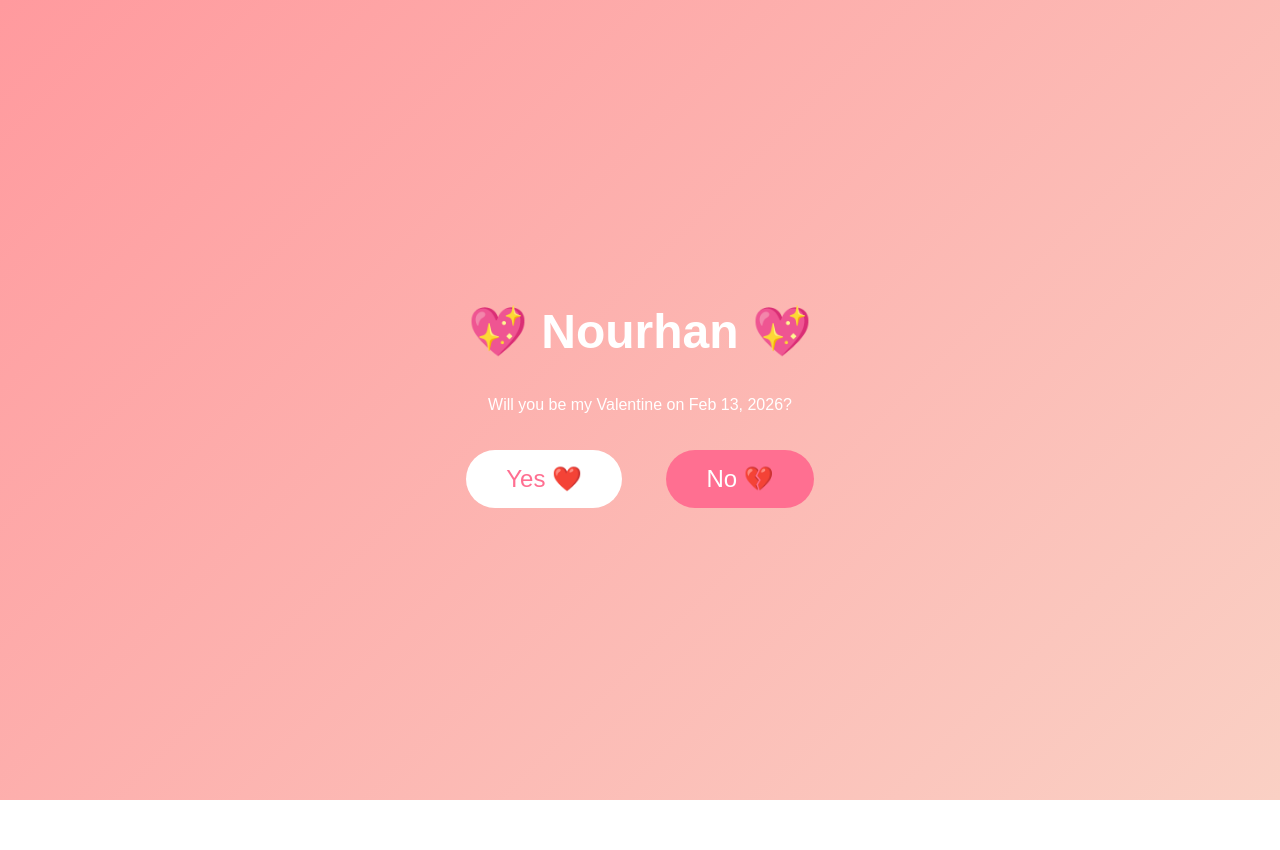
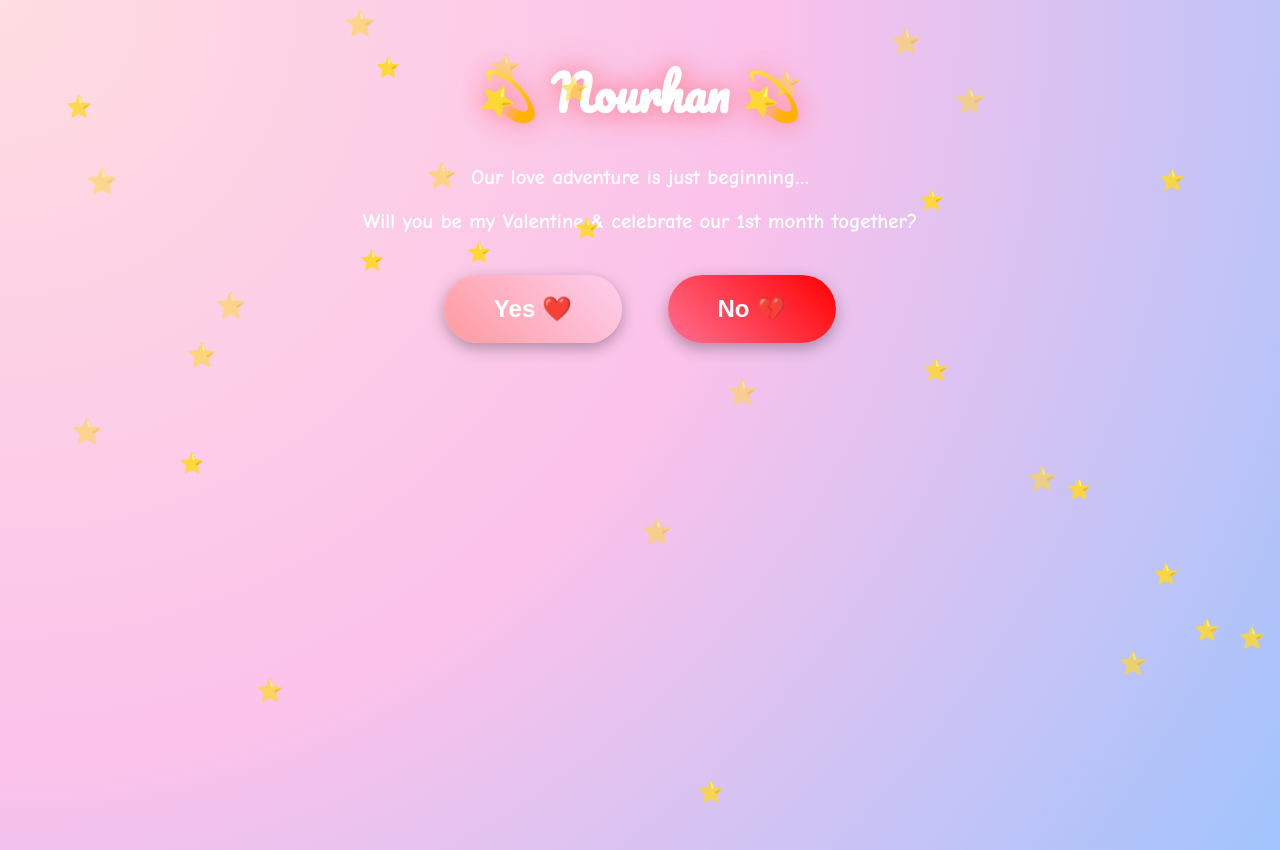
Before and after one commit to Tamerboukarroum-tech/Nourhan, a plain HTML site: page index.html in a window 1280 px wide. Before the commit the page ends 800 px from the top, so only its background shows below. Drawn offline with Linux system fonts and the light colour scheme.

Commit message:
Update index.html

```diff
--- a/index.html
+++ b/index.html
@@ -1,78 +1,101 @@
-<!-- index.html -->
 <!DOCTYPE html>
 <html lang="en">
 <head>
 <meta charset="UTF-8">
 <meta name="viewport" content="width=device-width, initial-scale=1.0">
-<title>Will You Be My Valentine? 💖</title>
+<title>Nourhan 💫 Will You Be My Valentine?</title>
+<link href="https://fonts.googleapis.com/css2?family=Pacifico&family=Comic+Neue:wght@700&display=swap" rel="stylesheet">
 <style>
   body {
     margin: 0;
-    font-family: 'Arial', sans-serif;
-    background: linear-gradient(135deg, #ff9a9e, #fad0c4);
-    display: flex;
-    flex-direction: column;
-    justify-content: center;
-    align-items: center;
+    font-family: 'Comic Neue', sans-serif;
+    background: radial-gradient(circle at top left, #ffdde1, #fbc2eb, #a1c4fd);
     height: 100vh;
+    overflow: hidden;
     text-align: center;
     color: #fff;
-    overflow: hidden;
   }
 
   h1 {
+    font-family: 'Pacifico', cursive;
     font-size: 3em;
-    margin-bottom: 20px;
-    animation: heartBeat 1s infinite;
+    margin-top: 50px;
+    animation: glow 2s ease-in-out infinite alternate;
+    text-shadow: 0 0 10px #ff6f91, 0 0 20px #ff6f91;
   }
 
-  @keyframes heartBeat {
-    0%, 100% { transform: scale(1); }
-    50% { transform: scale(1.2); }
+  @keyframes glow {
+    0% { text-shadow: 0 0 10px #ff6f91, 0 0 20px #ff6f91; }
+    100% { text-shadow: 0 0 30px #ffb6c1, 0 0 50px #ffb6c1; }
+  }
+
+  p {
+    font-size: 1.3em;
+    margin: 20px;
+    animation: floatText 3s ease-in-out infinite alternate;
+  }
+
+  @keyframes floatText {
+    0% { transform: translateY(0); }
+    100% { transform: translateY(-10px); }
   }
 
   button {
-    padding: 15px 40px;
+    padding: 20px 50px;
     font-size: 1.5em;
     border: none;
     border-radius: 50px;
     cursor: pointer;
     margin: 20px;
-    transition: 0.3s;
     position: relative;
+    transition: transform 0.2s;
+    box-shadow: 0 5px 15px rgba(0,0,0,0.3);
   }
 
   #yesBtn {
-    background: #fff;
-    color: #ff6f91;
+    background: linear-gradient(45deg, #ff9a9e, #fecfef);
+    color: #fff;
+    font-weight: bold;
   }
 
   #noBtn {
-    background: #ff6f91;
+    background: linear-gradient(45deg, #ff6f91, #ff0000);
     color: #fff;
+    font-weight: bold;
+  }
+
+  .star {
+    position: absolute;
+    color: #fff;
+    font-size: 1.2em;
+    animation: twinkle 3s infinite;
+  }
+
+  @keyframes twinkle {
+    0%, 100% { opacity: 1; transform: scale(1);}
+    50% { opacity: 0.5; transform: scale(1.3);}
   }
 </style>
 </head>
 <body>
 
-<h1>💖 Nourhan 💖</h1>
-<p>Will you be my Valentine on Feb 13, 2026?</p>
+<h1>💫 Nourhan 💫</h1>
+<p>Our love adventure is just beginning…</p>
+<p>Will you be my Valentine & celebrate our 1st month together?</p>
 
-<div>
 <button id="yesBtn">Yes ❤️</button>
 <button id="noBtn">No 💔</button>
-</div>
 
 <script>
 const yesBtn = document.getElementById('yesBtn');
 const noBtn = document.getElementById('noBtn');
 
-// Yes button leads to the cute second page
+// Yes button leads to second page
 yesBtn.addEventListener('click', () => {
     window.location.href = 'valentine.html';
 });
 
-// No button moves away from cursor
+// No button moves like a mischievous comet
 noBtn.addEventListener('mouseenter', () => {
     const x = Math.random() * (window.innerWidth - noBtn.offsetWidth);
     const y = Math.random() * (window.innerHeight - noBtn.offsetHeight);
@@ -80,6 +103,20 @@ noBtn.addEventListener('mouseenter', () => {
     noBtn.style.left = x + 'px';
     noBtn.style.top = y + 'px';
 });
+
+// Random stars floating around
+function createStars() {
+    for(let i=0;i<30;i++){
+        const star = document.createElement('div');
+        star.className='star';
+        star.innerText='⭐';
+        star.style.left = Math.random()*window.innerWidth+'px';
+        star.style.top = Math.random()*window.innerHeight+'px';
+        star.style.animationDuration = 2 + Math.random()*3 + 's';
+        document.body.appendChild(star);
+    }
+}
+createStars();
 </script>
 
 </body>
```
Lines whose indentation alone changed are shown as unchanged.
